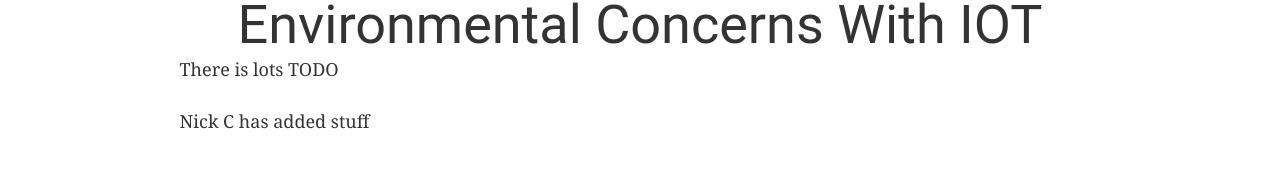
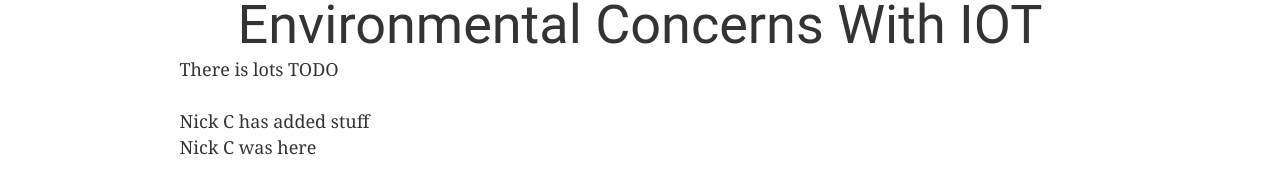
Before and after one commit to shimmy568/2911-Project-Website, a Gatsby site: page /environment in a window 1280 px wide. Shown: the part 585-778 px from the top of the page. Built offline with nearby package versions, Linux system fonts and the light colour scheme; Gatsby itself is replaced by a stand-in of ours.

Commit message:
Update environment.js

```diff
--- a/src/pages/environment.js
+++ b/src/pages/environment.js
@@ -24,6 +24,7 @@ const EnvironmentPage = () => (
     </div>
     <p>There is lots TODO</p>
     <div> Nick C has added stuff </div>
+    <p> Nick C was here </p>
   </Layout>
 )
 
```
